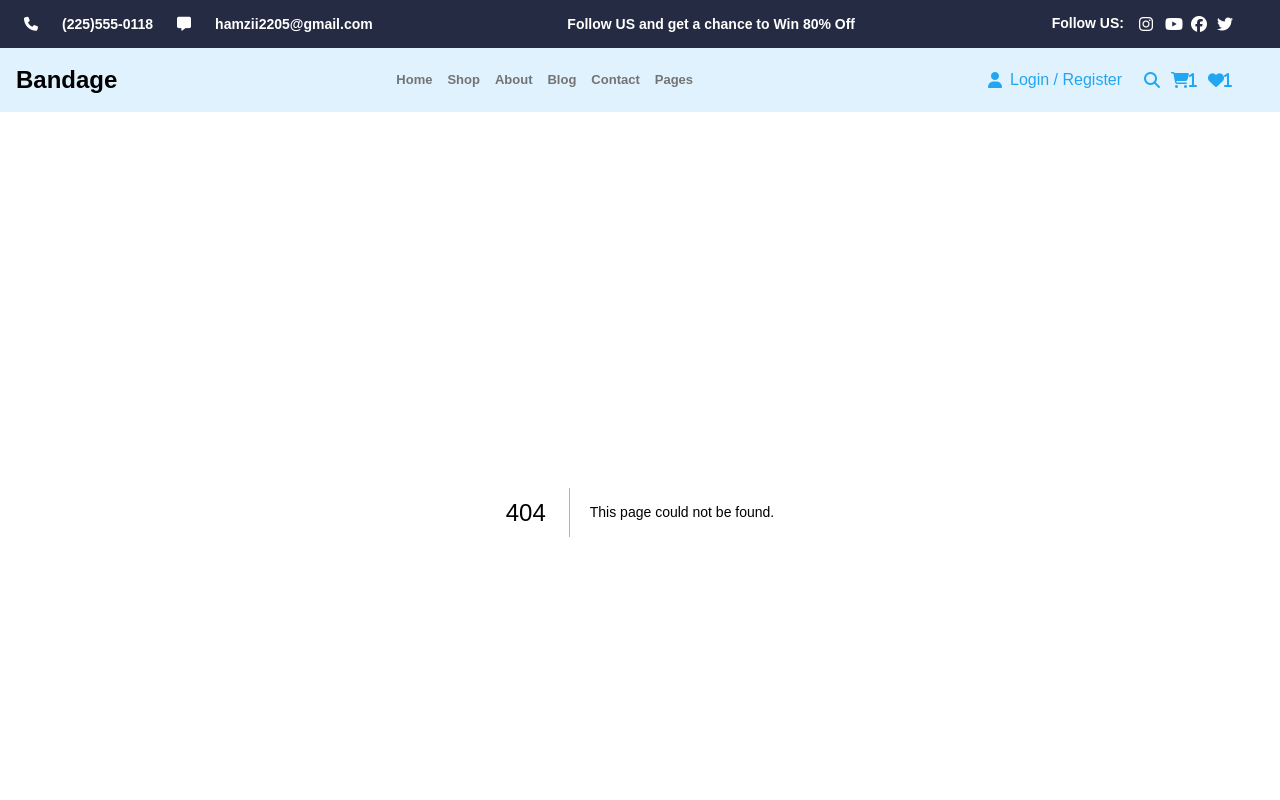
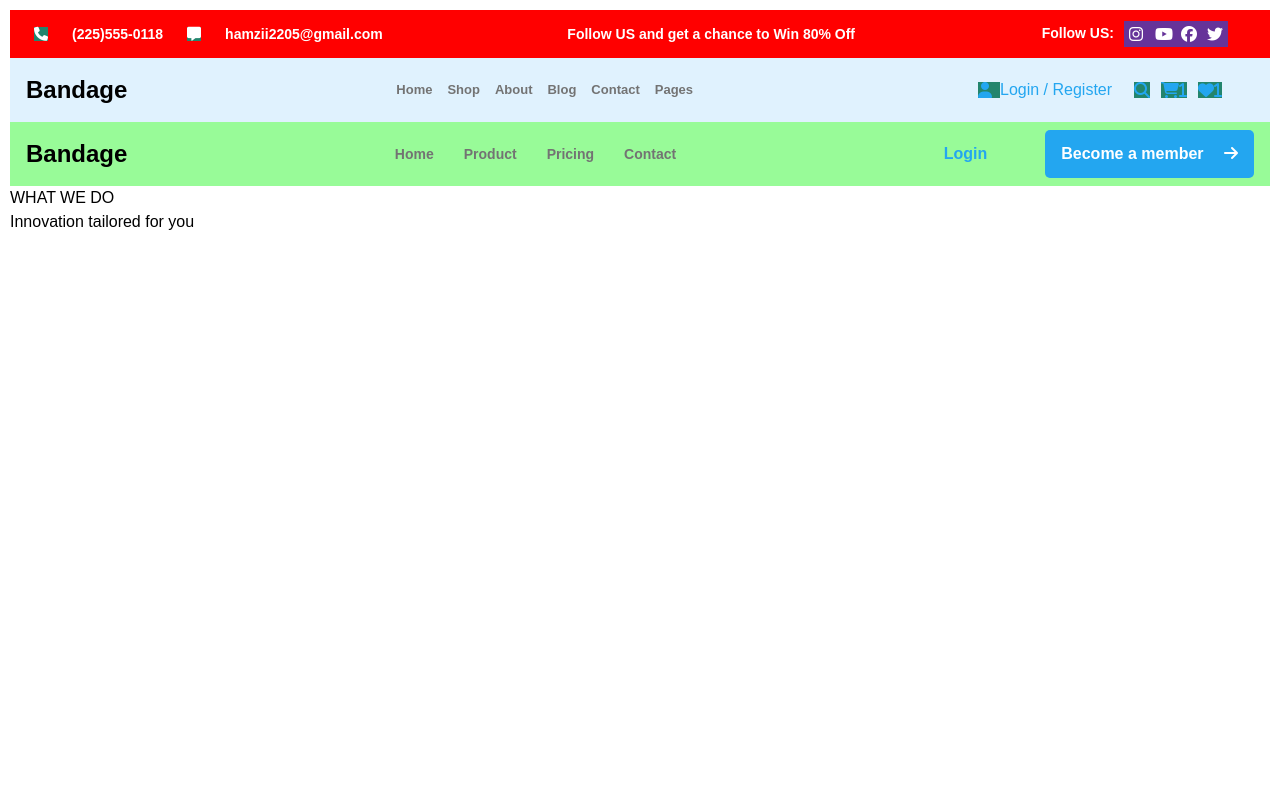
Before and after one commit to HamzaShabir0786/Hackathone_Q2, a Next.js app: page /contact in a window 1280 px wide. Before the commit this address had no page. Shown: the top 800 px of the page. Built offline with nearby package versions, Linux system fonts and the light colour scheme.

Commit message:
add some code

```diff
--- a/src/app/components/Header/Header.tsx
+++ b/src/app/components/Header/Header.tsx
@@ -2,15 +2,15 @@ export default function Header() {
   return (
     <>
       <nav className="nav-con  bg-sky-100 max-w-[1440px] m-auto ">
-        <div className="child-nav-1    h-[3rem]  flex items-center justify-between px-4 text-white bg-[#252B42]">
+        <div className="child-nav-1    h-[3rem]  flex items-center justify-between px-4 text-white bg-[#252B42]  mobile:bg-[red] ">
           <div className="flex justify-between ">
             <div className=" flex items-center gap-6 h-[46px] font-bold text-[14px] px-2">
               <div className="flex gap-6 items-center">
-                <i className="fa-solid fa-phone text-white"></i>
+                <i className="fa-solid fa-solid-home-nav fa-phone text-white"></i>
                 <h6>(225)555-0118</h6>
               </div>
               <div className="flex gap-6 items-center">
-                <i className="fa-solid fa-message text-white"></i>
+                <i className="fa-solid fa-solid-home-nav fa-message text-white"></i>
                 <h6>hamzii2205@gmail.com</h6>
               </div>
             </div>
@@ -48,16 +48,20 @@ export default function Header() {
           <div className="   flex items-center justify-between  text-[#23a6f0] h-[46px] p-4">
             <div className="flex items-center  w-[140px] h-9">
               <div className="flex items-center  ">
-                <i className="fa-solid fa-user pr-2 "></i>
+                <i className="fa-solid fa-solid-home-nav fa-user pr-2 "></i>
                 <div>
                   <a href="#">Login</a> / <a href="#">Register</a>
                 </div>
               </div>
             </div>
             <div className="flex items-center justify-between w-[120px] px-4 h-9">
-              <i className="fa-solid fa-magnifying-glass h-[46px] "></i>
-              <i className="fa-solid fa-cart-shopping h-[46px] ">1 </i>
-              <i className="fa-regular fa-solid fa-heart h-[46px]">1</i>
+              <i className="fa-solid fa-solid-home-nav fa-magnifying-glass h-[46px] "></i>
+              <i className="fa-solid fa-solid-home-nav fa-cart-shopping h-[46px] ">
+                1{" "}
+              </i>
+              <i className="fa-regular fa-solid fa-solid-home-nav fa-heart h-[46px]">
+                1
+              </i>
             </div>
           </div>
         </div>
--- /dev/null
+++ b/src/app/contact/contact.css
@@ -0,0 +1,58 @@
+.max-w {
+  max-width: 1440px;
+  /* background-color: pink; */
+  margin: auto;
+}
+.contact-nav {
+  /* max-width: 1040px; */
+  background-color: palegreen;
+  margin: auto;
+  display: flex;
+  align-items: center;
+  justify-content: space-between;
+  height: 4rem;
+  padding-left: 1rem;
+  padding-right: 1rem;
+}
+.contact-nav h3 {
+  font-weight: 700;
+  font-size: 24px;
+}
+.fa-solid {
+  /* background-color: pink; */
+}
+
+.ul-div ul {
+  display: flex;
+  gap: 30px;
+  /* background-color: rebeccapurple; */
+}
+.ul-div ul li {
+  color: #737373;
+  font-weight: 700;
+  font-size: 14px;
+}
+.contact-btns-div {
+  display: flex;
+  justify-content: center;
+  /* background-color: saddlebrown; */
+  height: 3rem;
+  gap: 10px;
+}
+
+.contact-btns-div .login-btn {
+  color: #23a6f0;
+  font-weight: 700;
+  padding-right: 3rem;
+}
+.contact-btns-div .member-btn {
+  background-color: #23a6f0;
+  color: white;
+  padding-right: 1rem;
+  padding-left: 1rem;
+  font-weight: 700;
+  border-radius: 5px;
+}
+.fa-solid-contact-nav {
+  padding-left: 1rem;
+}
--- /dev/null
+++ b/src/app/contact/page.tsx
@@ -0,0 +1,30 @@
+import "./contact.css";
+export default function Contact() {
+  return (
+    <>
+      <div className="max-w">
+        <nav className="contact-nav">
+          <h3>Bandage</h3>
+          <div className="ul-div">
+            <ul>
+              <li>Home</li>
+              <li>Product</li>
+              <li>Pricing</li>
+              <li>Contact</li>
+            </ul>
+          </div>
+          <div className="contact-btns-div">
+            <button className="login-btn">Login</button>
+            <button className="member-btn">
+              Become a member <i className="fa-solid fa-solid-contact-nav fa-arrow-right"></i>
+            </button>
+          </div>
+        </nav>
+        <div className="heading-for-contact">
+            <h5>WHAT WE DO</h5>
+            <h1>Innovation tailored for you</h1>
+        </div>
+      </div>
+    </>
+  );
+}
--- a/src/app/featuredPost/page.tsx
+++ b/src/app/featuredPost/page.tsx
@@ -15,7 +15,7 @@ export default function FeaturedPost() {
               realms of Classical physics: Newtonian mechanics
             </p>
           </div>
-          <div className="grid-featured-post ">
+          <div className="grid-featured-post bg-blue-400 ">
             <div className="featured-items featured-i-1   ">
               <div className="all-featured-post-n-1 h-[50%]  f-p-n-1 "></div>
               <div className="all-featured-post-n-2 h-[50%] p-4 f-p-n-2  flex  flex-col justify-around">
@@ -37,7 +37,7 @@ export default function FeaturedPost() {
                     <i className="fa-regular fa-bell pr-2"></i>
                     22 April 2021
                   </span>
-                  <span className="text-[#737373] text-[12px]">
+                  <span className="text-[#737373] text-[12px] flex">
                     <i className="fa-solid fa-chart-simple pr-2"></i>
                     10 comments
                   </span>
@@ -71,7 +71,7 @@ export default function FeaturedPost() {
                     <i className="fa-regular fa-bell pr-2"></i>
                     22 April 2021
                   </span>
-                  <span className="text-[#737373] text-[12px]">
+                  <span className="text-[#737373] text-[12px] flex">
                     <i className="fa-solid fa-chart-simple pr-2"></i>
                     10 comments
                   </span>
@@ -86,7 +86,7 @@ export default function FeaturedPost() {
             </div>
             <div className="featured-items featured-i-3 ">
               <div className="all-featured-post-n-1 h-[50%]  f-p-n-5 "></div>
-              <div className="all-featured-post-n-2 h-[50%] p-4 f-p-n-6  flex  flex-col justify-around">
+              <div className="all-featured-post-n-2 h-[50%] p-4 f-p-n-6  flex  flex-col justify-around bg-red-400">
                 <div className=" flex gap-4">
                   <a>Google </a>
                   <a>Trending</a>
@@ -105,7 +105,7 @@ export default function FeaturedPost() {
                     <i className="fa-regular fa-bell pr-2"></i>
                     22 April 2021
                   </span>
-                  <span className="text-[#737373] text-[12px]">
+                  <span className="text-[#737373] text-[12px] bg-red-300 flex">
                     <i className="fa-solid fa-chart-simple pr-2"></i>
                     10 comments
                   </span>
--- a/src/app/featuredProducts/page.tsx
+++ b/src/app/featuredProducts/page.tsx
@@ -2,7 +2,7 @@ import FeatureData from "../../../public/featureData.json";
 export default function FeaturedProducts() {
   return (
     <>
-      <div className="max-w-[1444px] h-[1652px]  m-auto">
+      <div className="max-w-[1444px] h-[auto]  m-auto">
         <div className="max-w-[1044px] h-[auto]  m-auto">
           <div className="bg-gray-300 text-center py-[80px]">
             <h4 className="font-[400]  text-[20px] text-[#737373] ">
@@ -14,7 +14,7 @@ export default function FeaturedProducts() {
             </p>
           </div>
 
-          <div className="feature-grid bg-green-50">
+          <div className="feature-grid bg-green-50 ">
             <div className="feature-grid-items f-g-i-1">
               <div className="nested-all-feature-1 n-f-1 "></div>
               <div className="nested-all-feature-2 n-f-2-1">
--- a/src/app/globals.css
+++ b/src/app/globals.css
@@ -3,6 +3,9 @@
 @tailwind utilities;
 * {
   font-family: sans-serif;
+}
+body {
+  padding: 10px;
 }
 .fa-brands {
   width: 26px;
@@ -10,17 +13,40 @@
   padding: 5px;
   gap: 10px;
   color: white;
+  background-color: rebeccapurple;
 }
-.fa-solid {
+.fa-solid-home-nav {
   display: flex;
   align-items: center;
-
+  background-color: #23856d;
   height: auto;
 }
 .landing-home {
   /* @apply flex flex-col items-center justify-center h-screen; */
   background-image: url("/images/hero1.jpg");
   background-size: cover;
+}
+@media (max-width: 1024px) {
+  .landing-home {
+    background-position: center;
+  }
+}
+@media (max-width: 1440px) {
+  .landing-home {
+    background-position: center;
+  }
+}
+@media (max-width: 768px) {
+  .landing-home {
+    /* background-position-x: 50rem; */
+    background-position: center;
+  }
+}
+@media (max-width: 480px) {
+  .landing-home {
+    background-position-x: 50rem;
+    /* background-position: center; */
+  }
 }
 
 .desktop2-grid {
@@ -51,17 +77,42 @@
 
 .feature-grid {
   display: grid;
-  grid-template-columns: repeat(4, minmax(238px, 238px));
+  width: auto;
+  background-color: red;
+
+  grid-template-columns: repeat(4, minmax(200px, 300px));
   grid-template-rows: repeat(2, minmax(615px, 615px));
   grid-auto-rows: minmax(615px, 615px);
   gap: 30px;
+  padding: 10px;
   row-gap: 100px;
 }
+/* @media (max-width: 1062px) {
+  .feature-grid {
+    grid-template-columns: repeat(auto-fill, minmax(238px, 238px));
+    background-color: rebeccapurple;
+    height: auto;
+    row-gap: 10px;
+    padding-left: 3rem;
+  }
+  .grid-featured-post {
+    grid-template-columns: repeat(auto-fill, minmax(320px, 1fr));
+    gap: 10px;
+  }
+} */
 .nested-all-feature-1 {
   height: 70%;
   background-repeat: no-repeat;
   background-size: cover;
   background-position: center;
+}
+.f-g-i-1 {
+  background-color: salmon;
+  padding: 2px;
+}
+.feature-grid-items {
+  padding: 3px;
+  background-color: #23a6f0;
 }
 .n-f-1 {
   background-image: url("/images/bg-f1.png");
@@ -143,9 +194,20 @@
 }
 .grid-featured-post {
   display: grid;
-  grid-template-columns: repeat(3, minmax(320px, 320px));
+
+  grid-template-columns: repeat(3, minmax(320px, 1fr));
   grid-template-rows: repeat(1, minmax(600px, 600px));
+  grid-auto-rows: 600px;
   gap: 28px;
+  height: auto;
+  padding: 10px;
+}
+.featured-items {
+  background-color: yellow;
+  padding: 5px;
+}
+.all-featured-post-n-2 {
+  background-color: white;
 }
 /* .all-featured-post-n-1 {
   background-image: url("/images/feature-01.png");
@@ -204,3 +266,18 @@
   border-top-right-radius: 3px;
   border-bottom-right-radius: 3px;
 }
+
+@media (max-width: 1062px) {
+  .feature-grid {
+    grid-template-columns: repeat(auto-fill, minmax(238px, auto));
+    background-color: rebeccapurple;
+    height: auto;
+    row-gap: 10px;
+    padding-left: 3rem;
+  }
+  .grid-featured-post {
+    grid-template-columns: repeat(auto-fill, minmax(320px, 1fr));
+    gap: 10px;
+    height: auto;
+  }
+}
--- a/src/app/layout.tsx
+++ b/src/app/layout.tsx
@@ -22,7 +22,7 @@ export default function RootLayout({
       <body className={inter.className}>
         <Header />
         {children}
-        <Footer />
+        {/* <Footer /> */}
       </body>
     </html>
   );
--- a/src/app/page.tsx
+++ b/src/app/page.tsx
@@ -8,7 +8,7 @@ import FeaturedPost from "./featuredPost/page";
 export default function Home() {
   return (
     <>
-      <div className="max-w-[1440px] h-[750px] bg-green-200 m-auto landing-home">
+      <div className="max-w-[1440px] h-[750px] bg-green-900  m-auto landing-home">
         <div className="max-w-[1044px] m-auto  h-[651px]  flex items-center">
           <div className="max-w-[599px] max-h-[331px] gap-[35px]    flex px-4  flex-col justify-between">
             <h5 className="text-white font-bold text-[16px] ">Summer 2024</h5>
@@ -28,11 +28,11 @@ export default function Home() {
           </div>
         </div>
       </div>
-      <Desktop2 />
-      <FeaturedProducts />
-      <VitalClassic />
-      <Fluid />
-      <FeaturedPost />
+        <Desktop2 />
+        <FeaturedProducts />
+        <VitalClassic />
+        <Fluid />
+        <FeaturedPost />
     </>
   );
 }
--- a/tailwind.config.ts
+++ b/tailwind.config.ts
@@ -7,6 +7,10 @@ const config: Config = {
     "./src/app/**/*.{js,ts,jsx,tsx,mdx}",
   ],
   theme: {
+    screens: {
+      mobile: "320px",
+    },
+
     extend: {
       backgroundImage: {
         "gradient-radial": "radial-gradient(var(--tw-gradient-stops))",
```
